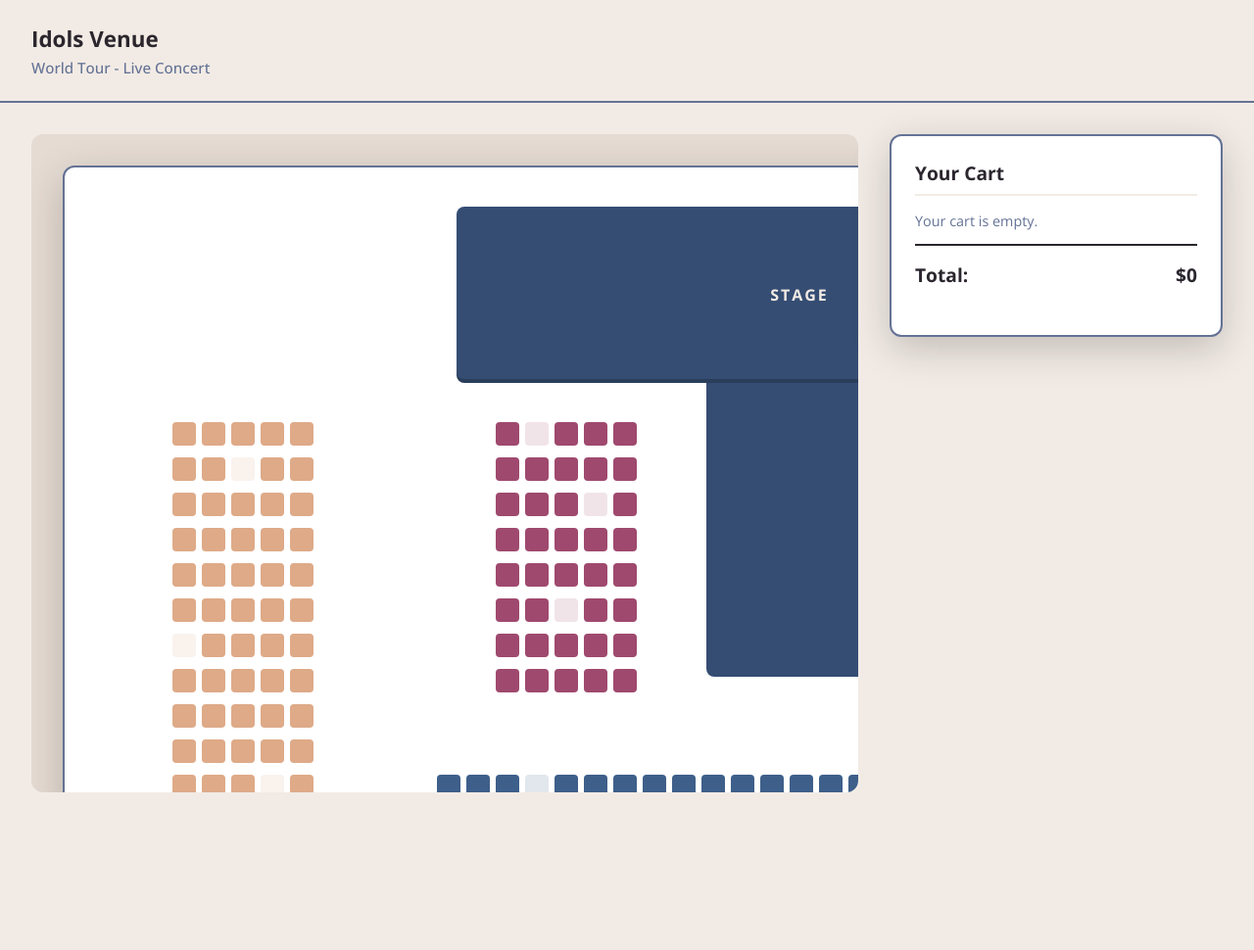
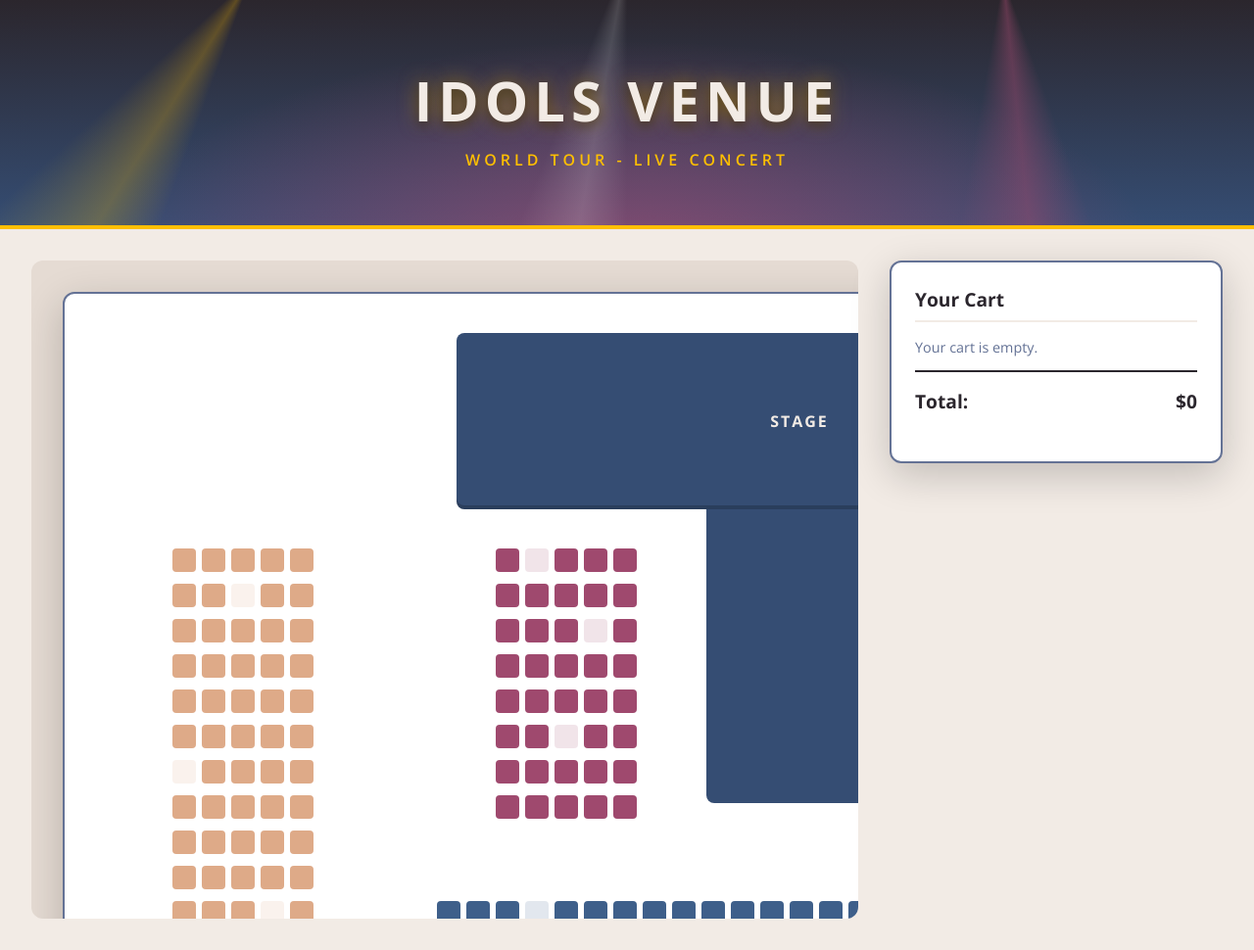
Before and after one commit to liminr425/venue-ticketing, a plain HTML site: page index.html in a window 1280 px wide. Shown: the whole page at 98% size. Before the commit the page ends 841 px from the top, so only its background shows below. Drawn offline with nearby package versions, Linux system fonts and the light colour scheme.

Commit message:
Added some design changes

```diff
--- a/css/styles.css
+++ b/css/styles.css
@@ -8,20 +8,34 @@ body{
 }
 
 header{
-    padding: 1.5rem 2rem;
-    border-bottom: 2px solid #647295;
-    background: #F2EBE5;
+    position: relative;
+    padding: 4rem 2rem 3.5rem;
+    text-align: center;
+    overflow: hidden;
+    border-bottom: 4px solid #ffbf00;
+    background:
+            conic-gradient(from 200deg at 20% -10%, transparent 0deg, rgba(255,191,0,0.25) 12deg, transparent 28deg),
+            conic-gradient(from 160deg at 80% -10%, transparent 0deg, rgba(159,73,110,0.45) 14deg, transparent 30deg),
+            conic-gradient(from 180deg at 50% -20%, transparent 0deg, rgba(255,255,255,0.15) 10deg, transparent 22deg),
+            radial-gradient(ellipse at 50% 120%, rgba(159,73,110,0.8), transparent 60%),
+            linear-gradient(180deg, #2B262D 0%, #354d73 100%);
 }
+
 header h1{
     margin: 0;
-    font-size: 1.4rem;
-    color: #2B262D;
+    font-size: clamp(2rem, 5vw, 3.5rem);
+    letter-spacing: 6px;
+    text-transform: uppercase;
+    color: #F2EBE5;
+    text-shadow: 0 0 20px rgba(255,191,0,0.5), 0 4px 12px rgba(0,0,0,0.5);
 }
 header h3{
-    margin:0.25rem 0 0;
-    font-size: 0.95rem;
-    font-weight:500;
-    color: #647295;
+    margin: 0.75rem 0 0;
+    font-size: 1rem;
+    font-weight: 600;
+    letter-spacing: 4px;
+    text-transform: uppercase;
+    color: #ffbf00;
 }
 
 .map-container{
```
